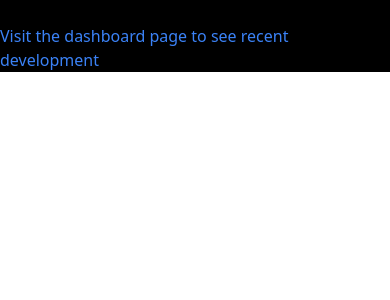
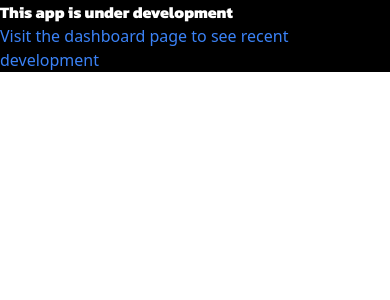
Before and after one commit to ShunGoes/lms, a React (Vite) app: page / in a window 390 px wide. Shown: the top 300 px of the page. Built offline with nearby package versions, Linux system fonts and the light colour scheme.

Commit message:
working on mobile screen

```diff
--- a/src/pages/home/home.tsx
+++ b/src/pages/home/home.tsx
@@ -2,7 +2,7 @@ import { Link } from "react-router-dom"
 
 const Home = () => {
   return (
-    <div>
+    <div className="text-white">
       <h1>
       This app is under development
         </h1>
```
